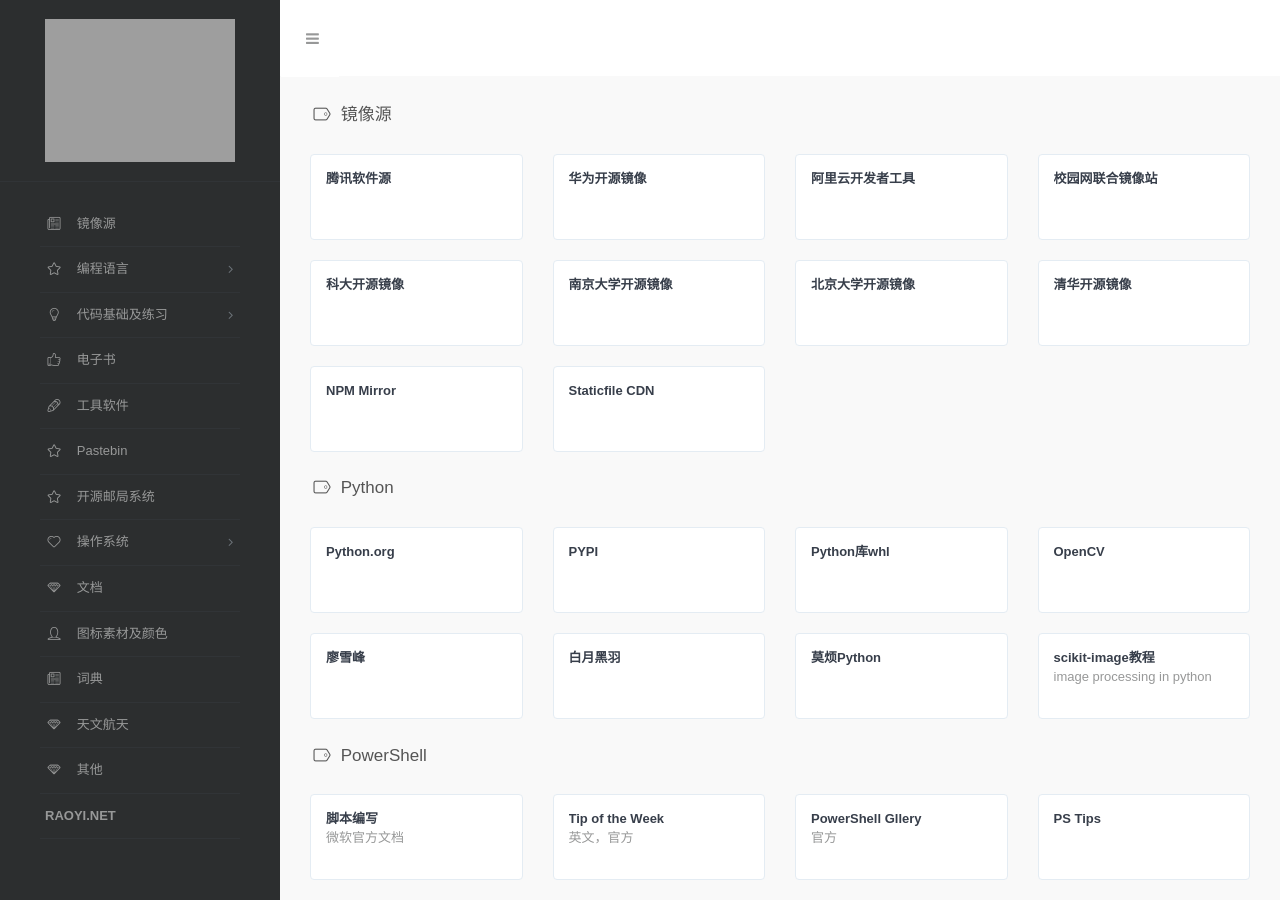
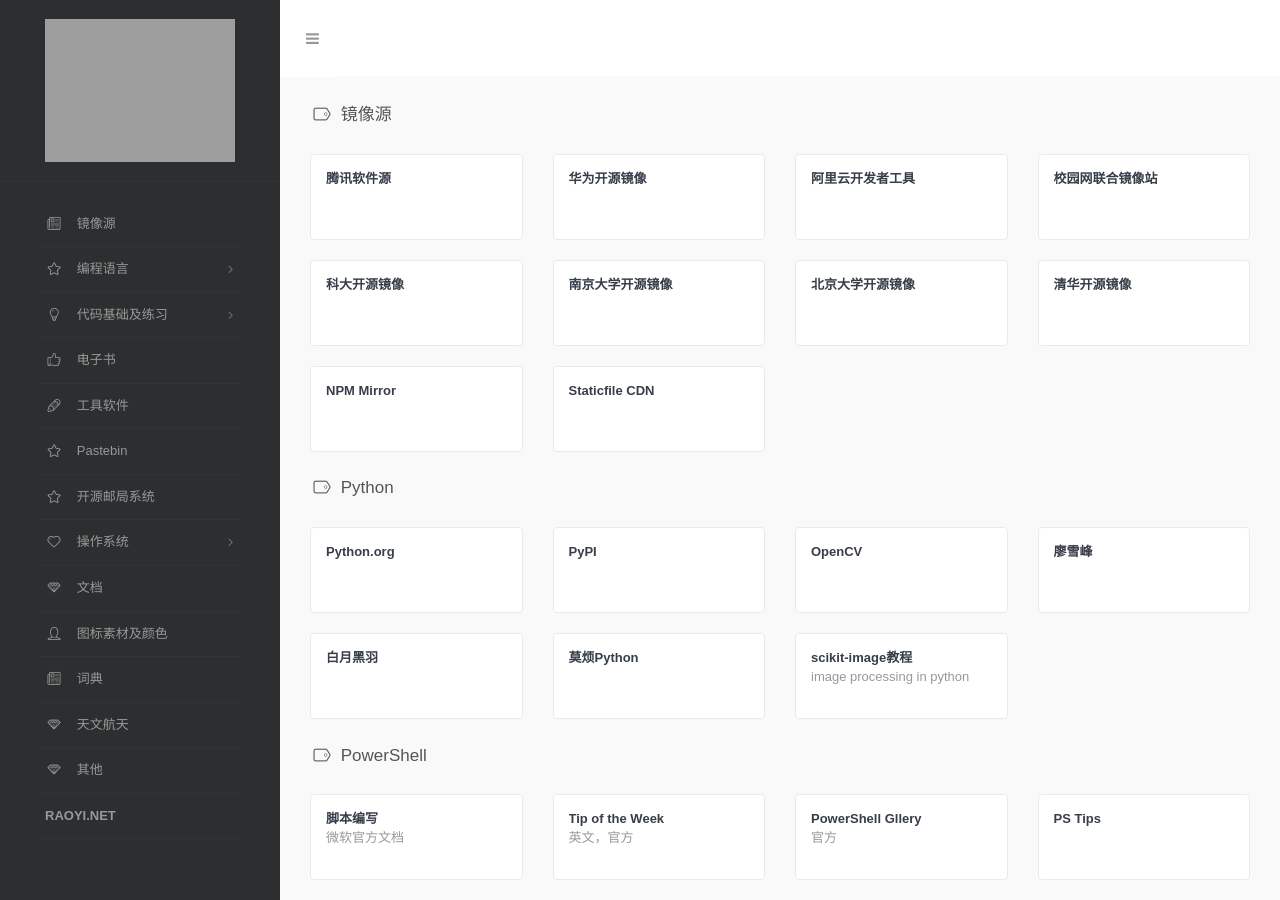
Before and after one commit to raoyi/webstack, a Jekyll site: the page built from index.html, in a window 1280 px wide and 900 px high. Built offline with Jekyll 4.4.1, drawn with Linux system fonts in a browser that asks for light colours; some web fonts are replaced.

Commit message:
update _data/webstack.yml.
Signed-off-by: 一毛 <prcraoyi@qq.com>

```diff
--- a/_data/webstack.yml
+++ b/_data/webstack.yml
@@ -30,10 +30,8 @@
       links:
         - title: Python.org
           url: https://www.python.org/
-        - title: PYPI
+        - title: PyPI
           url: https://pypi.org/
-        - title: Python库whl
-          url: https://www.lfd.uci.edu/~gohlke/pythonlibs/
         - title: OpenCV
           url: https://opencv.org/
         - title: 廖雪峰
```
